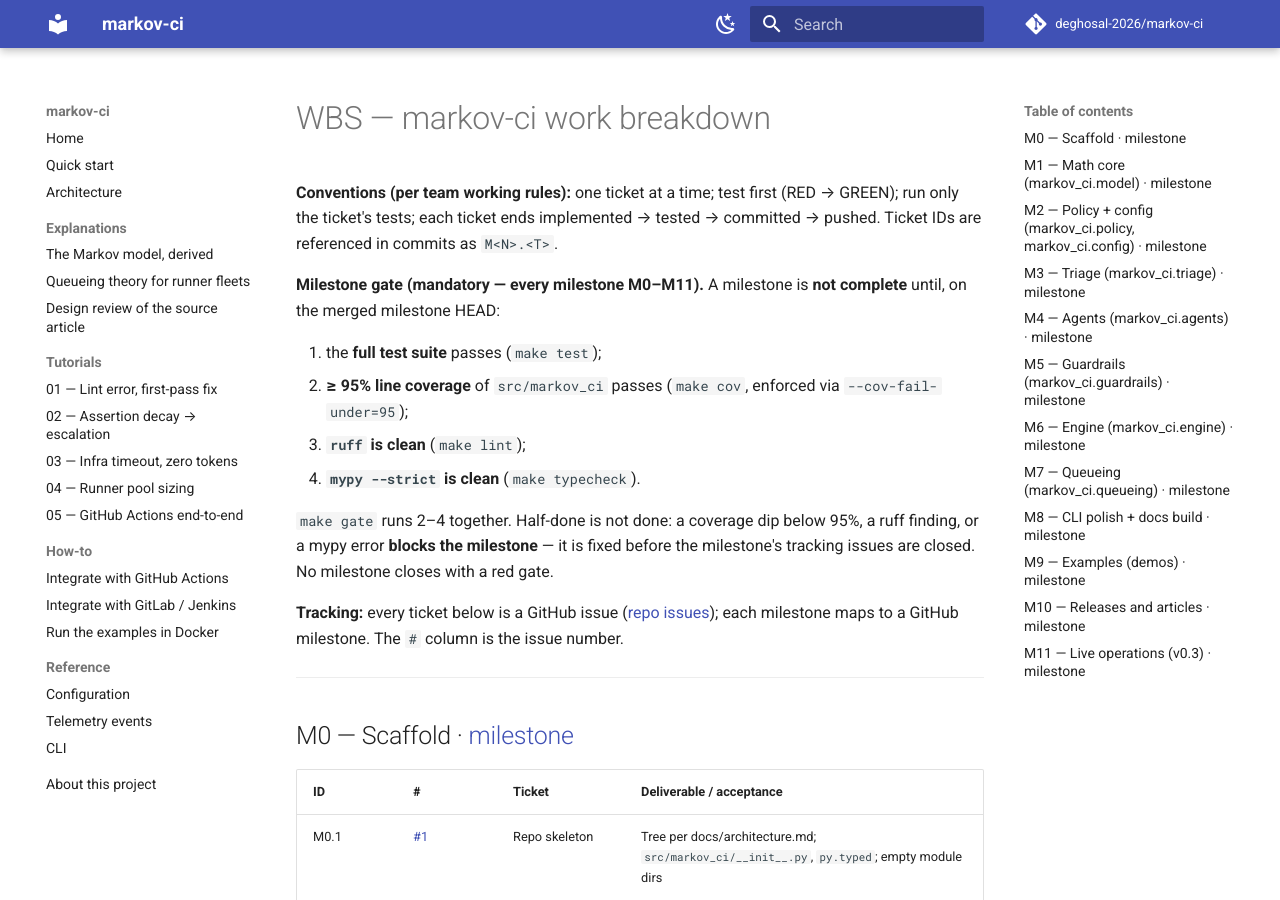
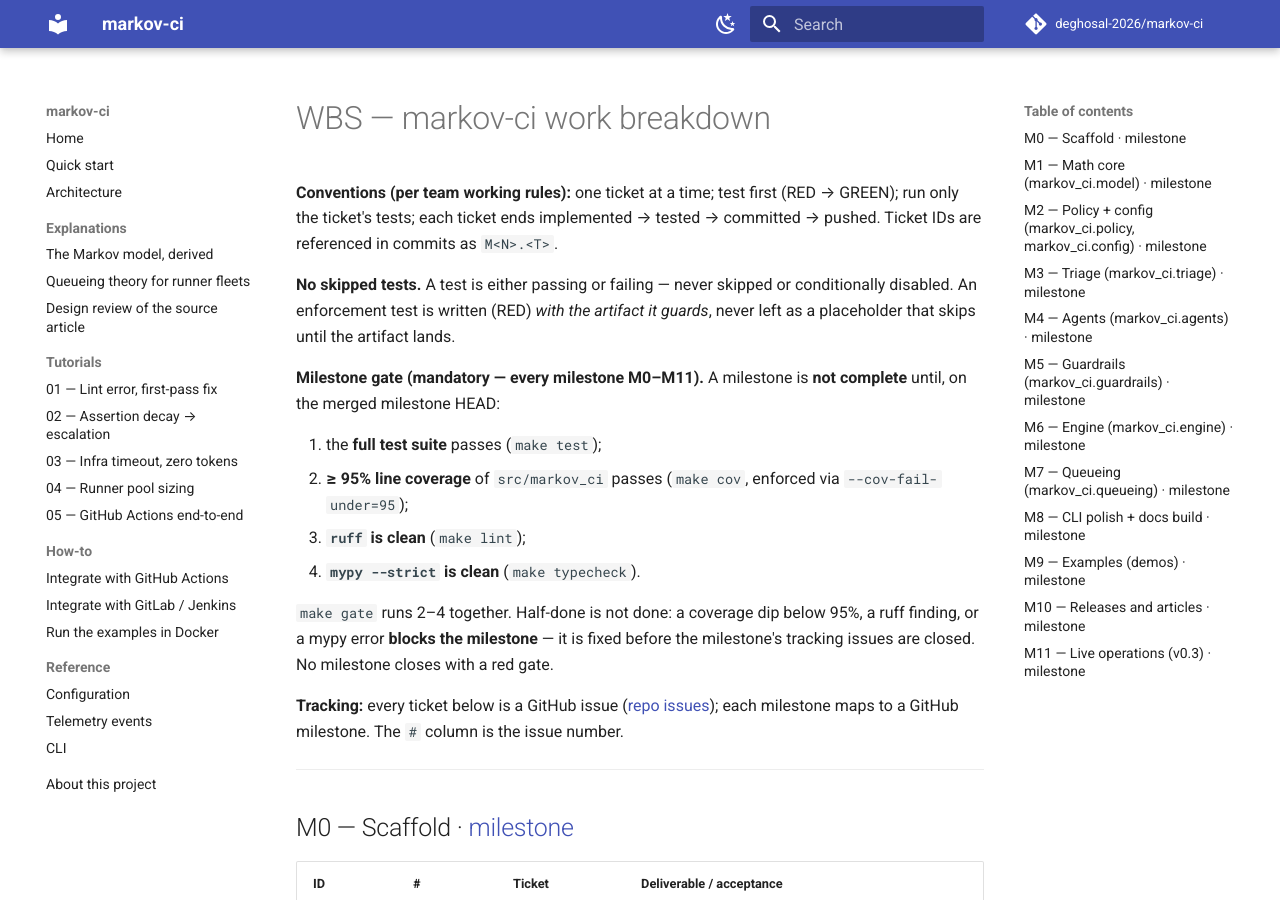
Before and after one commit to deghosal-2026/markov-ci, an MkDocs documentation site: the page built from docs/WBS.md, in a window 1280 px wide and 900 px high. Built offline with MkDocs 1.6.1 and Material for MkDocs 9.7.7, drawn with Linux system fonts in a browser that asks for light colours; comment, search, counter and statistics services are not loaded; some of the changed text lies outside the part shown.

Commit message:
tests: remove the skipped example-README guard (enforcement moves to M9.1, born RED); record no-skip policy in WBS + CONTRIBUTING

```diff
--- a/docs/WBS.md
+++ b/docs/WBS.md
@@ -3,6 +3,10 @@
 **Conventions (per team working rules):** one ticket at a time; test first (RED → GREEN);
 run only the ticket's tests; each ticket ends implemented → tested → committed → pushed.
 Ticket IDs are referenced in commits as `M<N>.<T>`.
+
+**No skipped tests.** A test is either passing or failing — never skipped or conditionally
+disabled. An enforcement test is written (RED) *with the artifact it guards*, never left as
+a placeholder that skips until the artifact lands.
 
 **Milestone gate (mandatory — every milestone M0–M11).** A milestone is **not complete**
 until, on the merged milestone HEAD:
@@ -148,7 +152,9 @@ golden test green · ≥95% coverage · `ruff` + `mypy --strict` clean.
 **Convention:** every `examples/<NN>-<name>/` directory ships its own `README.md` (how to
 run it, the expected exit code, the expected event stream) and is covered by a tutorial in
 `docs/tutorials/`. The example READMEs and the tutorials are both linked from the root
-`README.md`. Enforced by the docs-are-tests suite.
+`README.md`. **The enforcing test is written (RED) in M9.1** as part of that ticket — there
+are no placeholder or skipped tests: an enforcement test is created with the artifact it
+guards.
 
 **Gate:** demos 01–04 byte-stable under `--seed` and match their tutorials; every example
 has a README; the Docker runner (#61) reproduces them under `--network none` ·
```
Also changed, not shown: CONTRIBUTING.md (+1 -1 lines), 2 other files.
